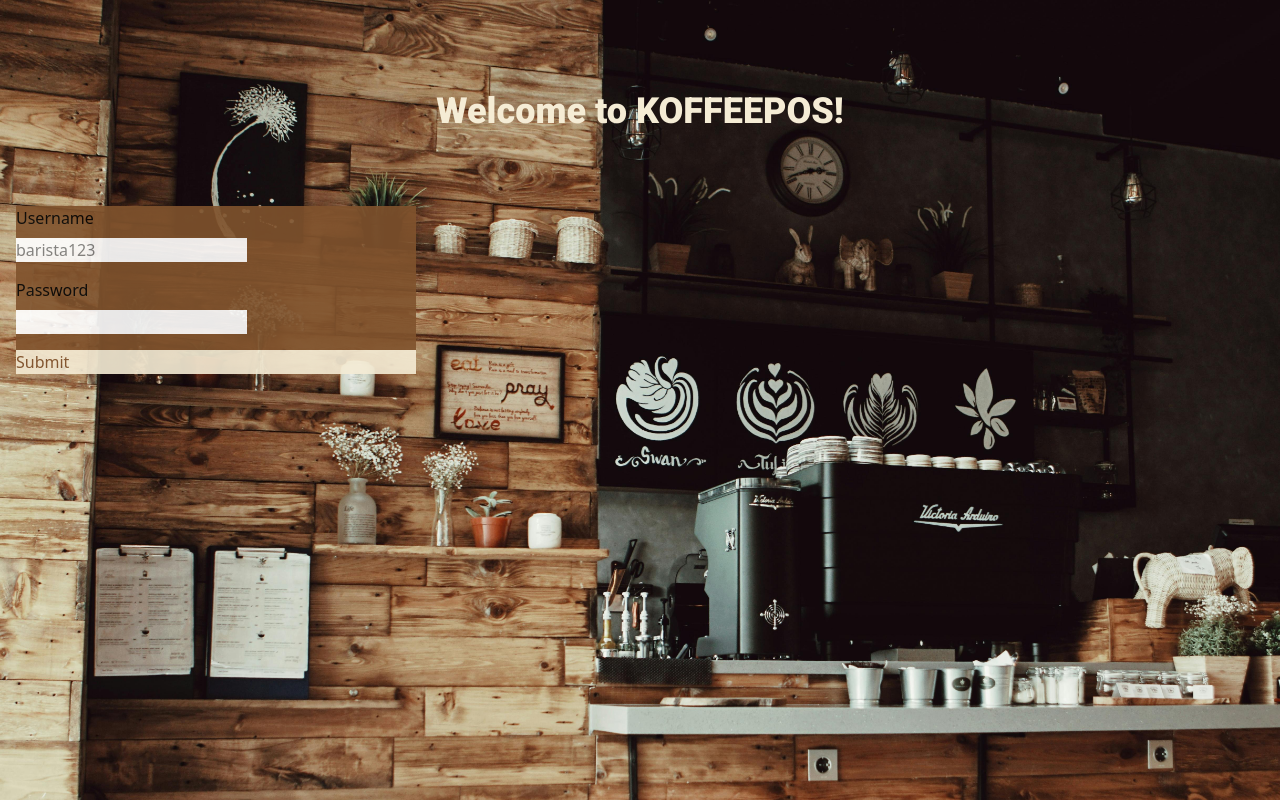
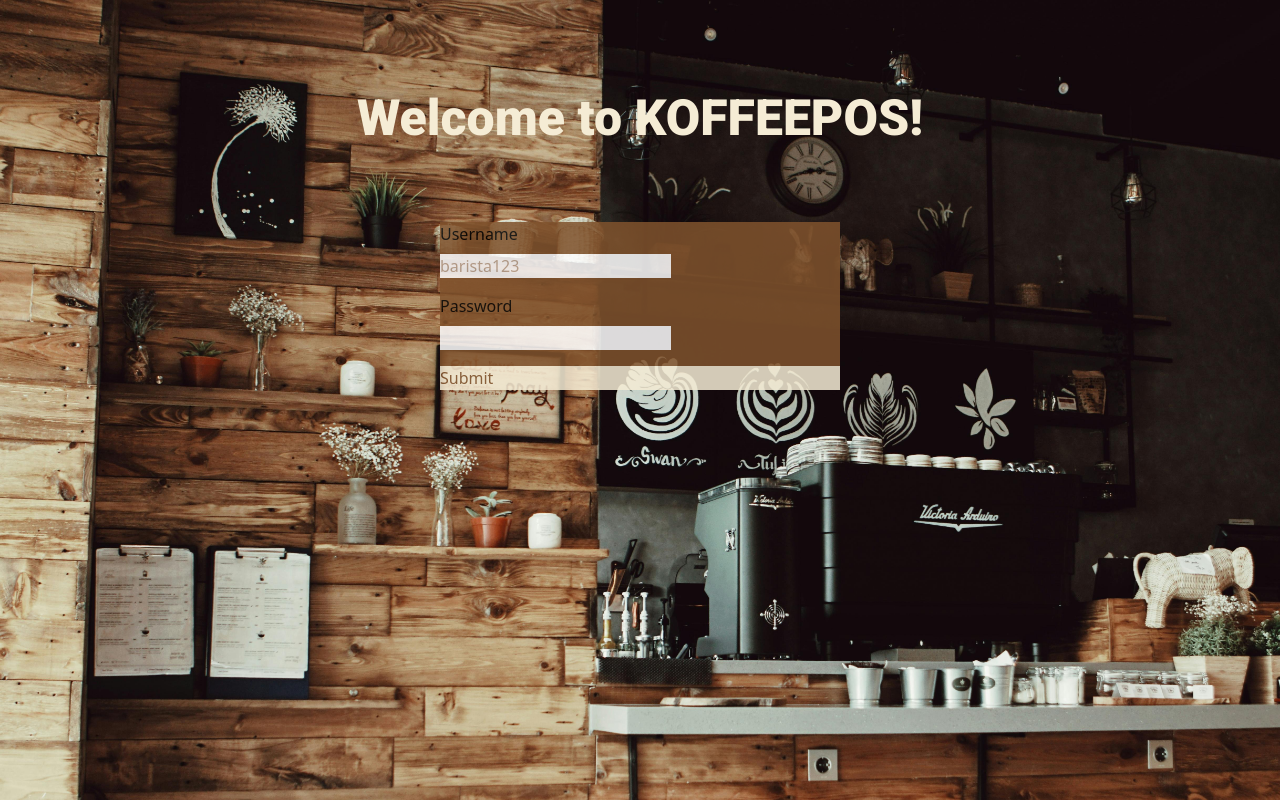
Before and after one commit to clarencepanto/koffeepos-client, a React (Vite) app: page / in a window 1280 px wide. Built offline with nearby package versions, Linux system fonts and the light colour scheme.

Commit message:
created routes

```diff
--- a/package.json
+++ b/package.json
@@ -11,9 +11,13 @@
     "postinstall": "flowbite-react patch"
   },
   "dependencies": {
+    "axios": "^1.9.0",
     "flowbite-react": "^0.11.7",
+    "jwt-decode": "^4.0.0",
     "react": "^19.1.0",
     "react-dom": "^19.1.0",
+    "react-router-dom": "^7.6.0",
+    "react-toastify": "^11.0.5",
     "sass": "^1.89.0"
   },
   "devDependencies": {
--- a/src/App.jsx
+++ b/src/App.jsx
@@ -1,10 +1,21 @@
 import "./index.css";
+import { ToastContainer } from "react-toastify";
+import { BrowserRouter, Routes, Route } from "react-router-dom";
+import Barista from "./components/Barista";
+import Manager from "./components/Manager";
 import Authentication from "./components/Authentication/Authentication";
 
 function App() {
   return (
     <>
-      <Authentication />
+      <BrowserRouter>
+        <Routes>
+          <Route path="/" element={<Authentication />}></Route>
+          <Route path="/dashboard/manager" element={<Manager />}></Route>
+          <Route path="/dashboard/barista" element={<Barista />}></Route>
+        </Routes>
+        <ToastContainer />
+      </BrowserRouter>
     </>
   );
 }
--- a/src/components/Authentication/Authentication.jsx
+++ b/src/components/Authentication/Authentication.jsx
@@ -1,12 +1,53 @@
 import "./Authentication.scss";
+import { toast } from "react-toastify";
+import { jwtDecode } from "jwt-decode";
+import { useNavigate } from "react-router-dom";
+import axios from "axios";
 import { Button, Card, Label, TextInput } from "flowbite-react";
+import { useState } from "react";
 
 function Authentication() {
+  const [username, setUsername] = useState("");
+  const [password, setPassword] = useState("");
+  const navigate = useNavigate();
+
+  const handleLogin = async (e) => {
+    e.preventDefault();
+
+    try {
+      const res = await axios.post("http://localhost:8080/users/login", {
+        username,
+        password,
+      });
+
+      const { token } = res.data;
+
+      // Save token
+      localStorage.setItem("token", token);
+
+      // Decode to get the role
+      const decoded = jwtDecode(token);
+
+      // Redirect based on role
+      if (decoded.role === "manager") {
+        navigate("/dashboard/manager");
+      } else if (decoded.role === "barista") {
+        navigate("/dashboard/barista");
+      }
+    } catch (error) {
+      if (error.response.data.error == "Invalid Password") {
+        toast.error("Login Failed! Invalid Password");
+      } else if (error.response.data.error == "Invalid Username") {
+        toast.error("Login Failed! Check username and password");
+      }
+    }
+  };
+
   return (
     <div className="auth-container auth ">
       <h1 className="text-4xl  auth__header">Welcome to KOFFEEPOS!</h1>
-      <Card className="max-w-100 opacity-90 z-10 auth__card">
-        <form className="flex flex-col gap-4">
+      <Card className="max-w-100 opacity-85 z-10 auth__card">
+        <form className="flex flex-col gap-4" onSubmit={handleLogin}>
           <div>
             <div className="mb-2 block">
               <Label htmlFor="username">Username</Label>
@@ -14,8 +55,10 @@ function Authentication() {
             <TextInput
               id="username"
               type="text"
+              value={username}
+              onChange={(e) => setUsername(e.target.value)}
               placeholder="barista123"
-              className="auth__input"
+              className="auth__input text-red-50"
               required
             />
           </div>
@@ -25,6 +68,8 @@ function Authentication() {
             </div>
             <TextInput
               id="password"
+              value={password}
+              onChange={(e) => setPassword(e.target.value)}
               type="password"
               className="auth__input"
               required
--- a/src/components/Authentication/Authentication.scss
+++ b/src/components/Authentication/Authentication.scss
@@ -16,16 +16,25 @@
     color: $koffeepos-beige;
     text-align: center;
     font-family: $roboto;
+
+    @include tablet {
+      font-size: 50px;
+    }
   }
   &__card {
     position: relative;
     top: 150px;
     background-color: #80532d;
+
+    @include tablet {
+      margin: auto;
+    }
   }
   &__input {
     input {
       background-color: #fff;
       border: none;
+      color: $koffeepos-caramel;
     }
   }
   &__button {
--- /dev/null
+++ b/src/components/Barista.jsx
@@ -0,0 +1,5 @@
+function Barista() {
+  return <div>Welcome Barista</div>;
+}
+
+export default Barista;
--- /dev/null
+++ b/src/components/Manager.jsx
@@ -0,0 +1,7 @@
+import React from "react";
+
+function Manager() {
+  return <div>Manager Page</div>;
+}
+
+export default Manager;
```
Also changed, not shown: 1 other file (tests, documents, lock files or other folders).
